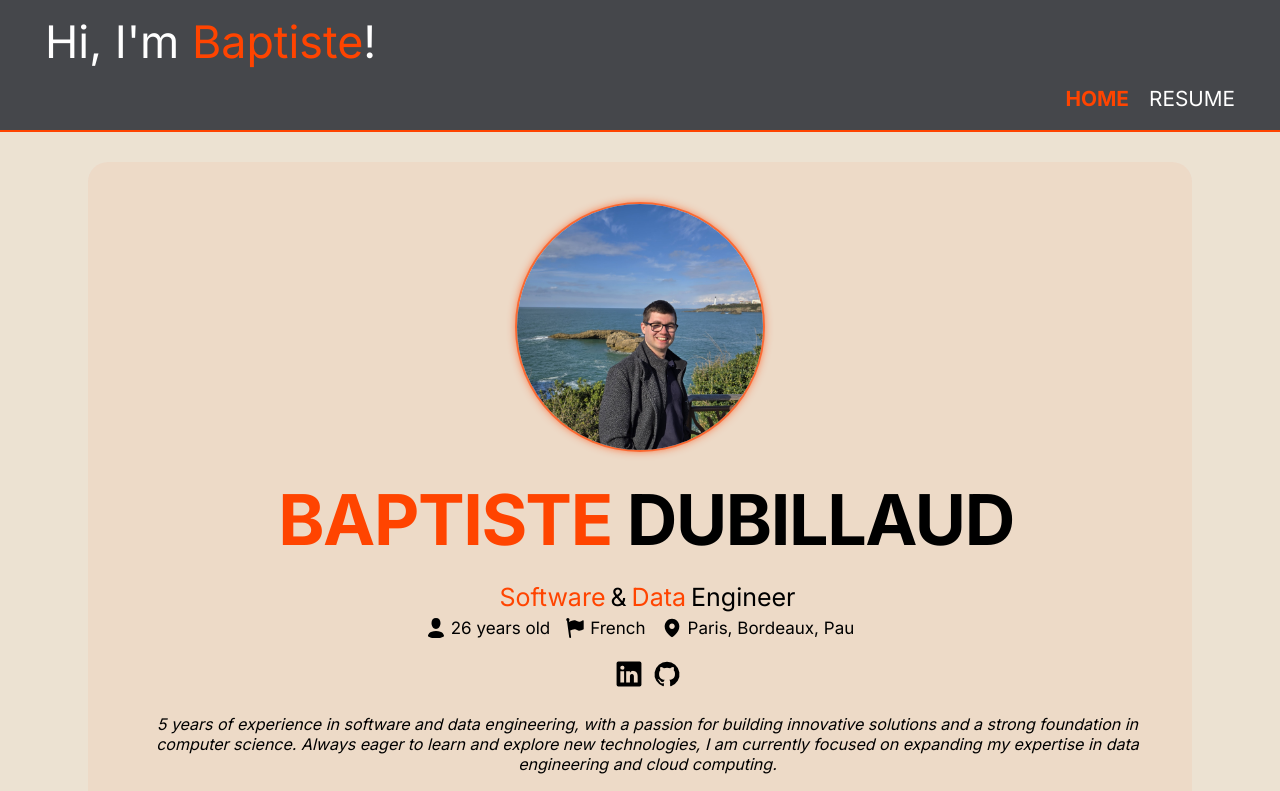
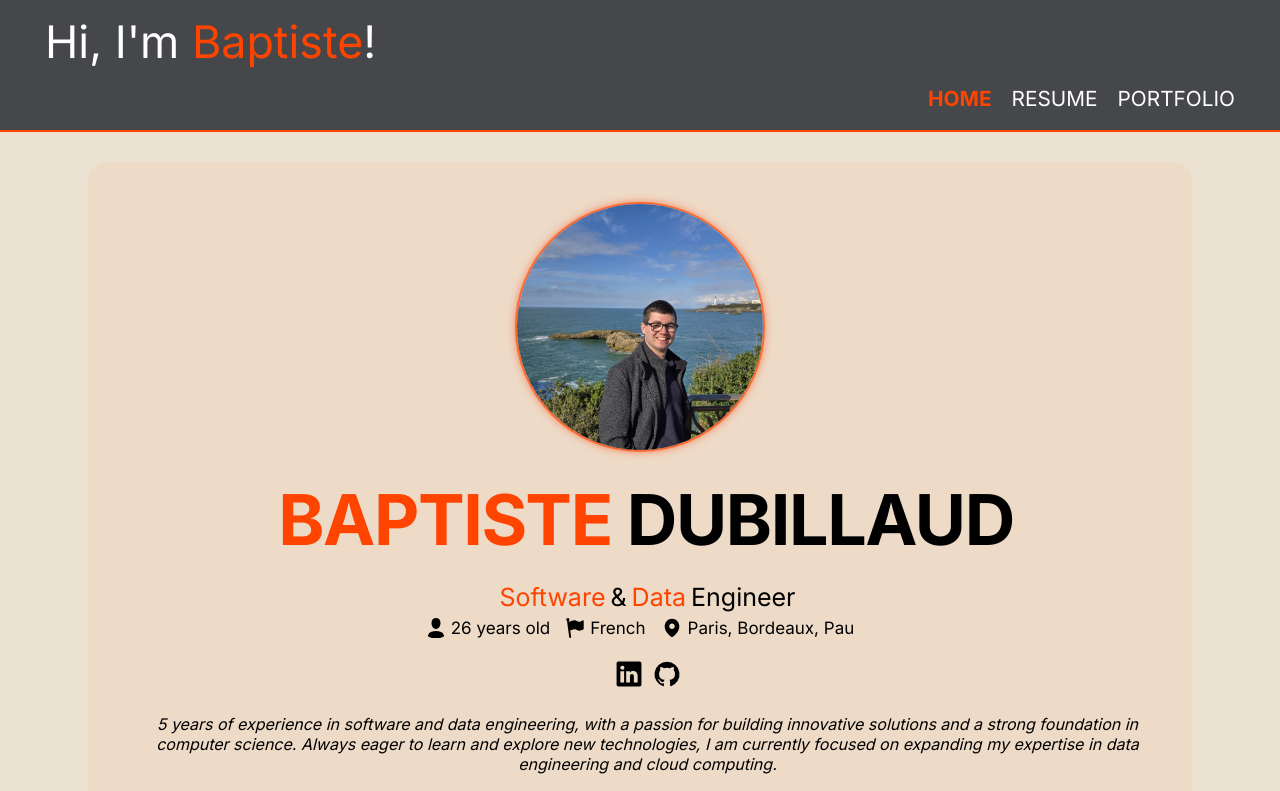
Before and after one commit to baptiste-dubillaud/personal-website, a Next.js app: page / in a window 1280 px wide. Shown: the top 791 px of the page. Built offline with nearby package versions, Linux system fonts and the light colour scheme.

Commit message:
Put back portfolio in nav bar

```diff
--- a/src/components/core/navigationBar/NavigationBar.js
+++ b/src/components/core/navigationBar/NavigationBar.js
@@ -34,7 +34,7 @@ export default function NavigationBarComponent({}) {
                 <div className={styles.links_container}>
                     <NavLinkComponent name="Home" path="/" />
                     <NavLinkComponent name="Resume" path="/resume" />
-                    {/* <NavLinkComponent name="Portfolio" path="/portfolio"/> */}
+                    <NavLinkComponent name="Portfolio" path="/portfolio"/>
                     {/* <NavLinkComponent name="Blog" path="/blog" /> */}
                 </div>
             </div>
```
